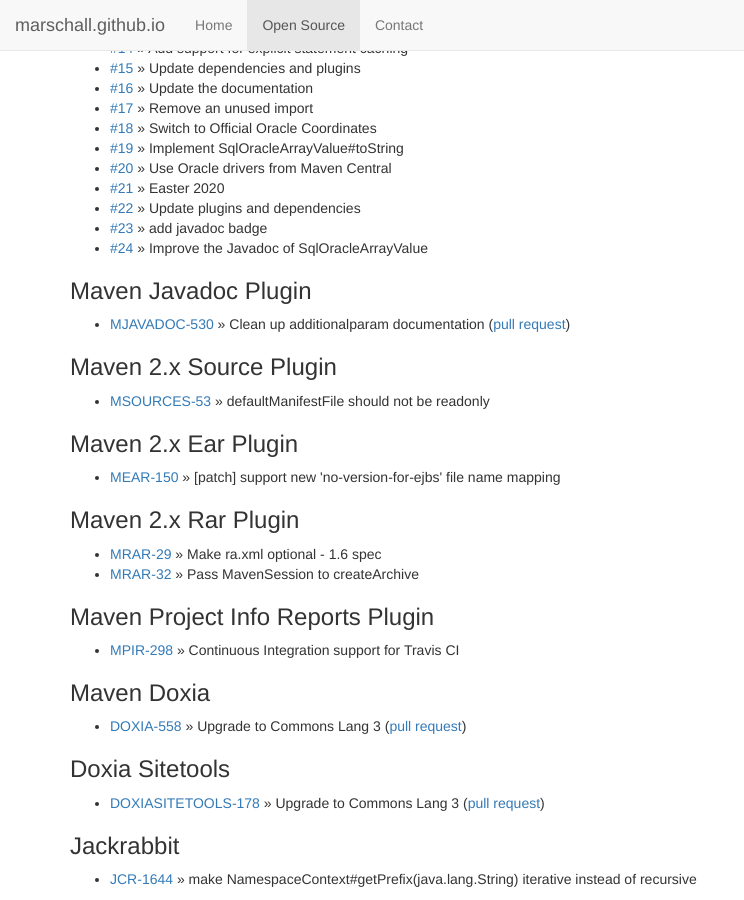
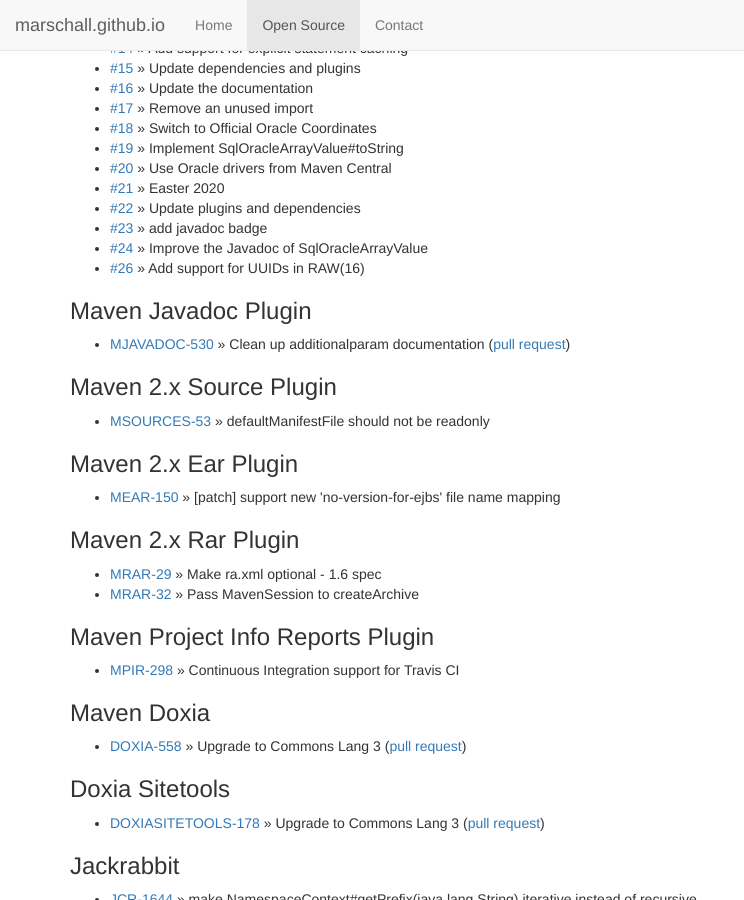
Before and after one commit to marschall/marschall.github.com, a Jekyll site: the page built from open-source.html, in a window 1280 px wide and 900 px high, scrolled down 6750 px. Shown: the whole window, without its empty margins (0-744 px from the left). Built offline with Jekyll 4.4.1, drawn with Linux system fonts in a browser that asks for light colours.

Commit message:
add raw uuid support

```diff
--- a/open-source.html
+++ b/open-source.html
@@ -393,11 +393,12 @@
   <li><a href="https://github.com/ferstl/spring-jdbc-oracle/pull/17">#17</a> &raquo; Remove an unused import</li>
   <li><a href="https://github.com/ferstl/spring-jdbc-oracle/pull/18">#18</a> &raquo; Switch to Official Oracle Coordinates</li>
   <li><a href="https://github.com/ferstl/spring-jdbc-oracle/pull/19">#19</a> &raquo; Implement SqlOracleArrayValue#toString</li>
-  <li><a href="https://github.com/ferstl/spring-jdbc-oracle/pull/22">#20</a> &raquo; Use Oracle drivers from Maven Central</li>
-  <li><a href="https://github.com/ferstl/spring-jdbc-oracle/pull/22">#21</a> &raquo; Easter 2020</li>
+  <li><a href="https://github.com/ferstl/spring-jdbc-oracle/pull/20">#20</a> &raquo; Use Oracle drivers from Maven Central</li>
+  <li><a href="https://github.com/ferstl/spring-jdbc-oracle/pull/21">#21</a> &raquo; Easter 2020</li>
   <li><a href="https://github.com/ferstl/spring-jdbc-oracle/pull/22">#22</a> &raquo; Update plugins and dependencies</li>
-  <li><a href="https://github.com/ferstl/spring-jdbc-oracle/pull/22">#23</a> &raquo; add javadoc badge</li>
-  <li><a href="https://github.com/ferstl/spring-jdbc-oracle/pull/22">#24</a> &raquo; Improve the Javadoc of SqlOracleArrayValue</li>
+  <li><a href="https://github.com/ferstl/spring-jdbc-oracle/pull/23">#23</a> &raquo; add javadoc badge</li>
+  <li><a href="https://github.com/ferstl/spring-jdbc-oracle/pull/24">#24</a> &raquo; Improve the Javadoc of SqlOracleArrayValue</li>
+  <li><a href="https://github.com/ferstl/spring-jdbc-oracle/pull/26">#26</a> &raquo; Add support for UUIDs in RAW(16)</li>
 </ul>
 
 <!--
```
